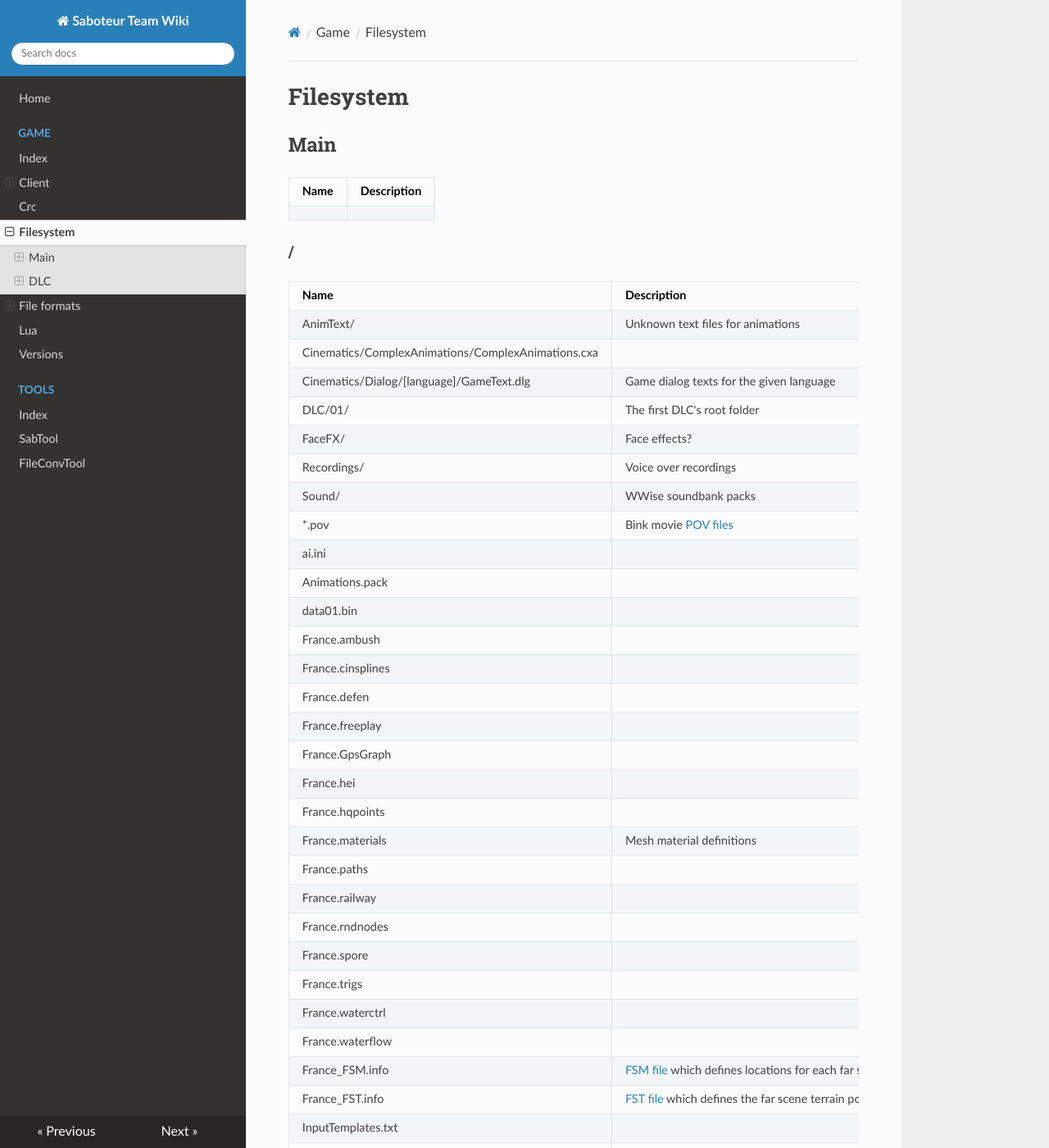
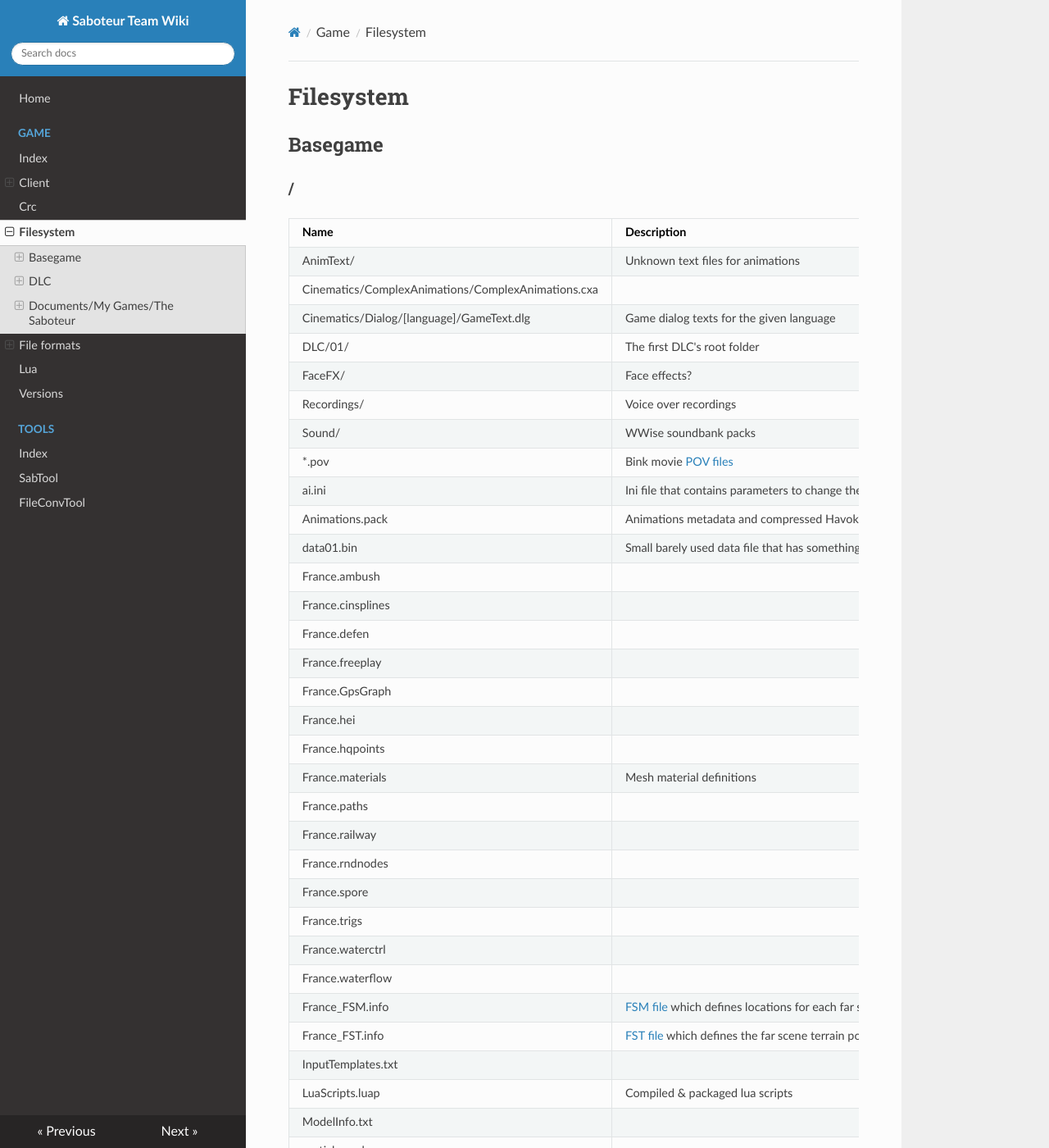
Before and after one commit to saboteur-team/docs, an MkDocs documentation site: the page built from docs/game/filesystem.md, in a window 1280 px wide and 1400 px high. Shown: the whole window at 82% size. Built offline with MkDocs 1.6.1, drawn with Linux system fonts in a browser that asks for light colours; nearby versions of some CDN libraries; some of the changed text lies outside the part shown.

Commit message:
Add settings.dat page and update some descriptions

```diff
--- a/docs/game/filesystem.md
+++ b/docs/game/filesystem.md
@@ -1,10 +1,6 @@
 # Filesystem
 
-## Main
-
-|Name|Description|
-|-|-|
-|||
+## Basegame
 
 ### /
 
@@ -18,9 +14,9 @@
 |Recordings/|Voice over recordings|
 |Sound/|WWise soundbank packs|
 |*.pov|Bink movie [POV files](formats/pov.md)|
-|ai.ini||
-|Animations.pack||
-|data01.bin||
+|ai.ini|Ini file that contains parameters to change the behavior of the AI in the game.|
+|Animations.pack|Animations metadata and compressed Havok animations container.|
+|data01.bin|Small barely used data file that has something to do with knife cutthroat stealth kills|
 |France.ambush||
 |France.cinsplines||
 |France.defen||
@@ -44,6 +40,7 @@
 |particle.pack||
 |particle.tuv||
 |Saboteur.exe|The game's executable|
+|SAVE_START.profile|[Profile file](formats/profile.md)|
 |SoundBanks.ini||
 |startlocs.ini||
 |tuner.txt||
@@ -89,3 +86,11 @@
 ## DLC
 
 ### DLC Root
+
+## Documents/My Games/The Saboteur
+
+### /SaveGames
+
+|Name|Description|
+|-|-|
+|settings.dat|[Settings dat](formats/settingsdat.md)|
--- a/mkdocs.yml
+++ b/mkdocs.yml
@@ -15,6 +15,9 @@
 
     - File formats:
       - Index: 'game/formats/index.md'
+
+      - Local game data:
+        - settings.dat: 'game/formats/settingsdat.md'
 
       #- Animations:
       # - Animations pack: 'game/formats/animations.md'
```
Also changed, not shown: docs/game/formats/settingsdat.md (added, +53 -0 lines).
